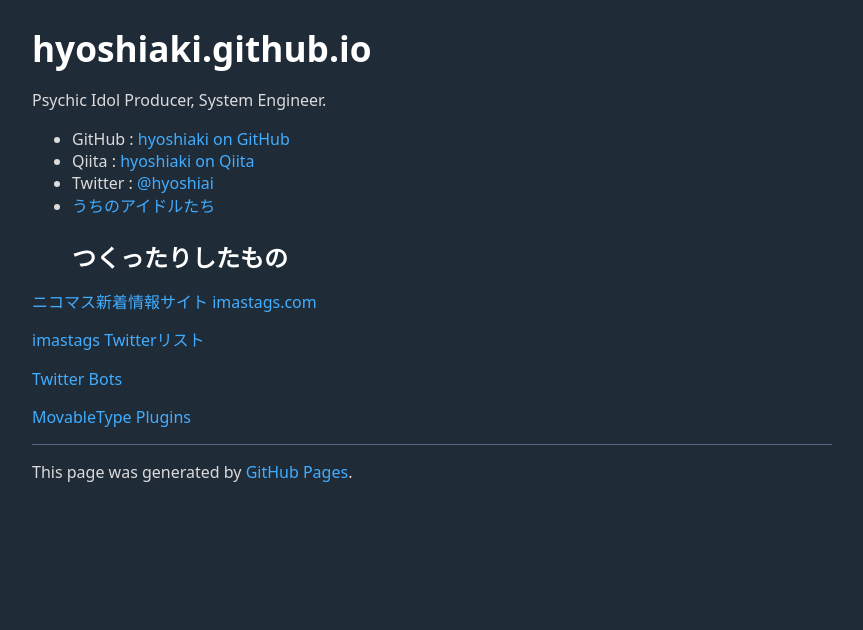
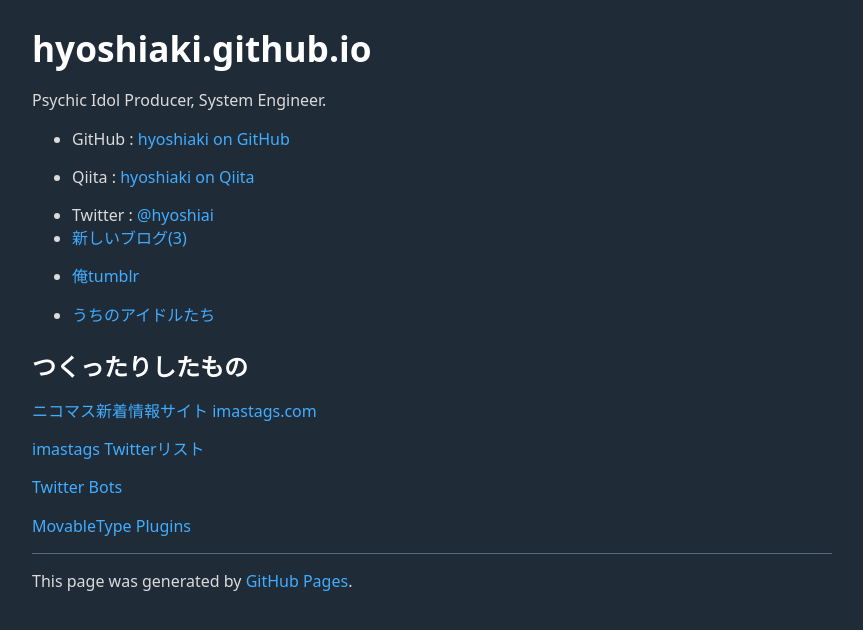
Before and after one commit to hyoshiaki/hyoshiaki.github.io, a Jekyll site: the page built from index.md, in a window 1280 px wide. Shown: the top 630 px of the page, without its empty margins (208-1071 px from the left). Built offline with Jekyll 4.4.1, drawn with Linux system fonts in a browser that asks for light colours; our own code applies the rules of GitHub Pages for plain Markdown files.

Commit message:
change index.md

```diff
--- a/index.md
+++ b/index.md
@@ -4,8 +4,13 @@ Psychic Idol Producer, System Engineer.
 
 * GitHub&nbsp;:&nbsp;[hyoshiaki on GitHub](https://github.com/hyoshiaki/)
 * Qiita&nbsp;:&nbsp;[hyoshiaki on Qiita](https://qiita.com/hyoshiaki)
+
 * Twitter&nbsp;:&nbsp;[@hyoshiai](https://twitter.com/hyoshiaki)
+* [新しいブログ(3)](https://pkchr.livedoor.blog/)
+* [俺tumblr](https://hyoshiaki.tumblr.com/)
+
 * [うちのアイドルたち](https://min.togetter.com/vHajoO1)
+
 ## つくったりしたもの
 
 [ニコマス新着情報サイト imastags.com](https://www.imastags.com)
```
